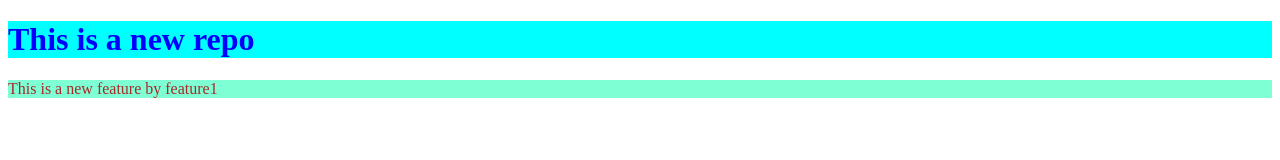
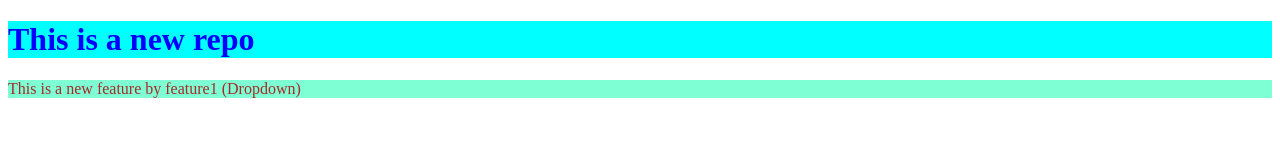
Before and after one commit to Harsshhhi/LocalRepo, a plain HTML site: page index.html in a window 1280 px wide. Drawn offline with Linux system fonts and the light colour scheme.

Commit message:
Add dropdown

```diff
--- a/index.html
+++ b/index.html
@@ -8,6 +8,6 @@
 </head>
 <body>
     <h1>This is a new repo</h1>
-    <p>This is a new feature by feature1</p>
+    <p>This is a new feature by feature1 (Dropdown)</p>
 </body>
 </html>
```
